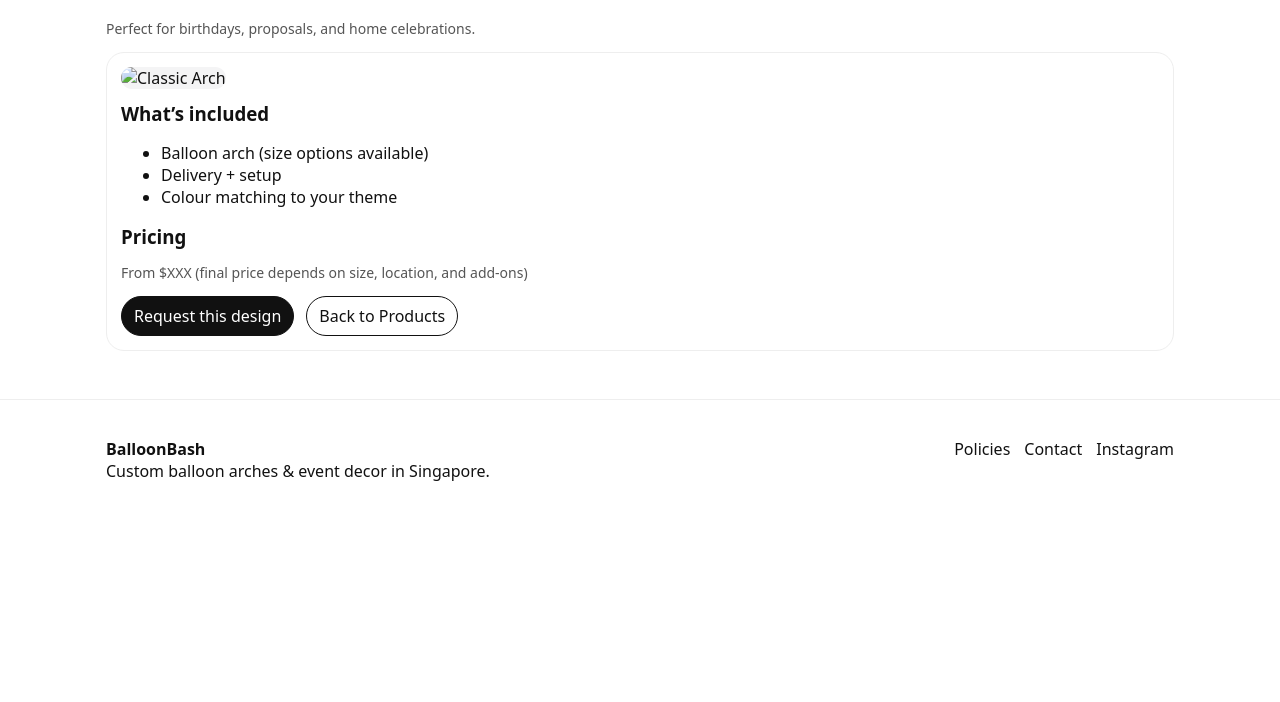
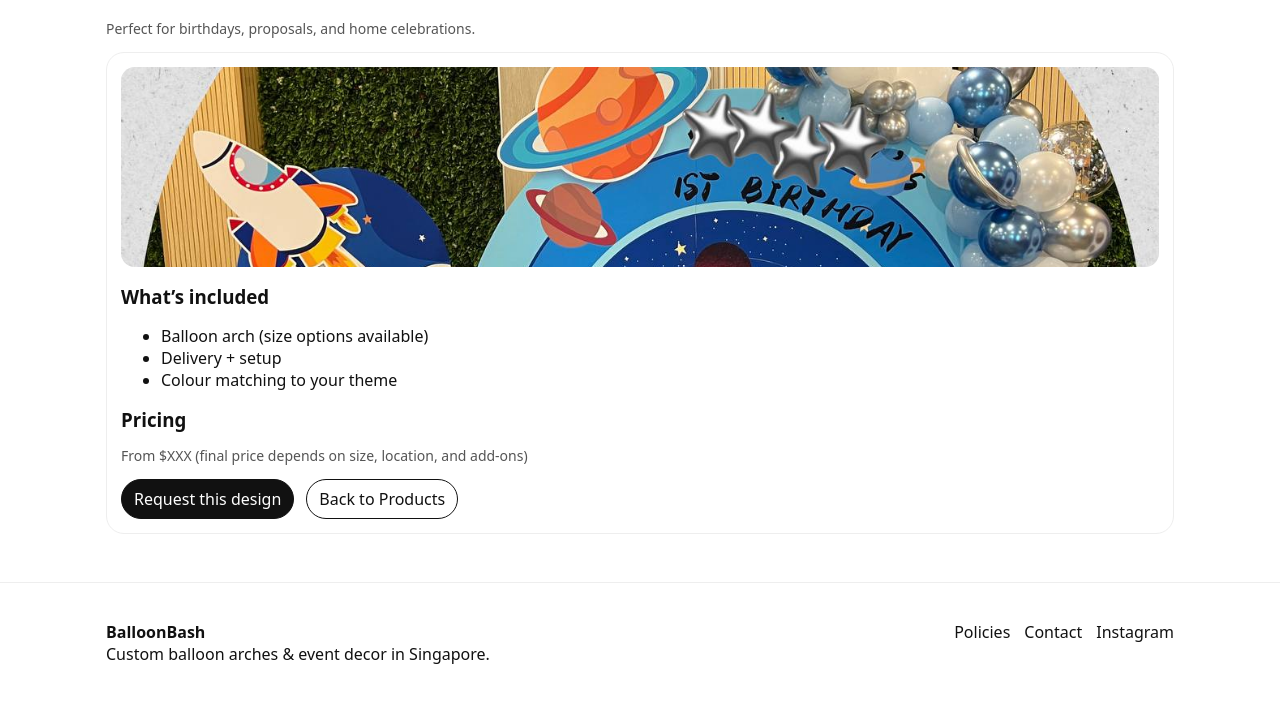
Before and after one commit to balloonbash/balloonbash.github.io, a plain HTML site: page products/arch-classic.html in a window 1280 px wide. Shown: the part 188-890 px from the top of the page. Before the commit the page ends 800 px from the top, so only its background shows below. Drawn offline with Linux system fonts and the light colour scheme.

Commit message:
Update arch-classic.html

```diff
--- a/products/arch-classic.html
+++ b/products/arch-classic.html
@@ -14,7 +14,7 @@
     <p class="muted">Perfect for birthdays, proposals, and home celebrations.</p>
 
     <div class="card">
-      <img src="/assets/img/arch-classic.jpg" alt="Classic Arch" />
+      <img src="/assets/img/db43efa9-983f-44c2-aaee-efca8dc22963.jpg" alt="Classic Arch" />
       <h3>What’s included</h3>
       <ul>
         <li>Balloon arch (size options available)</li>
```
